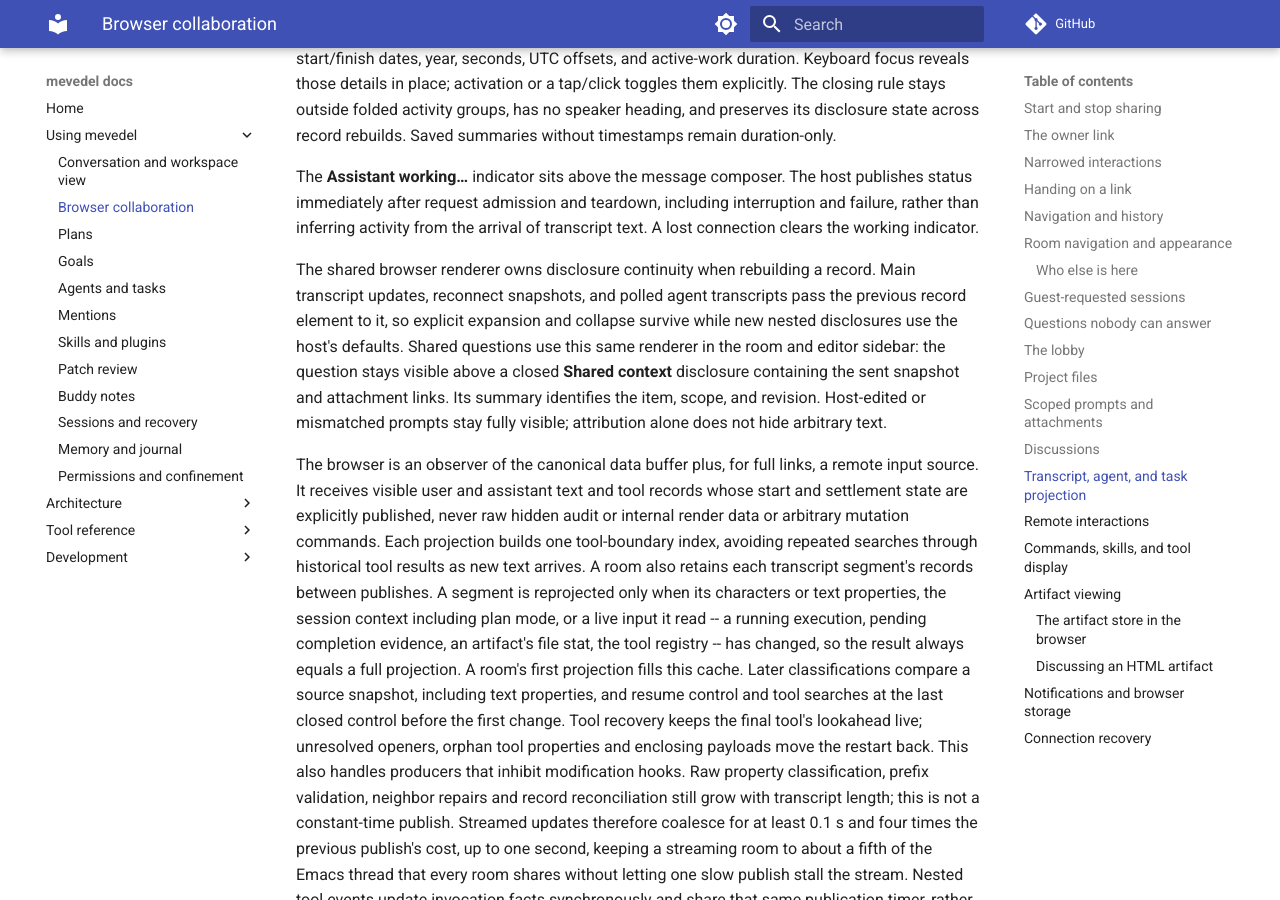
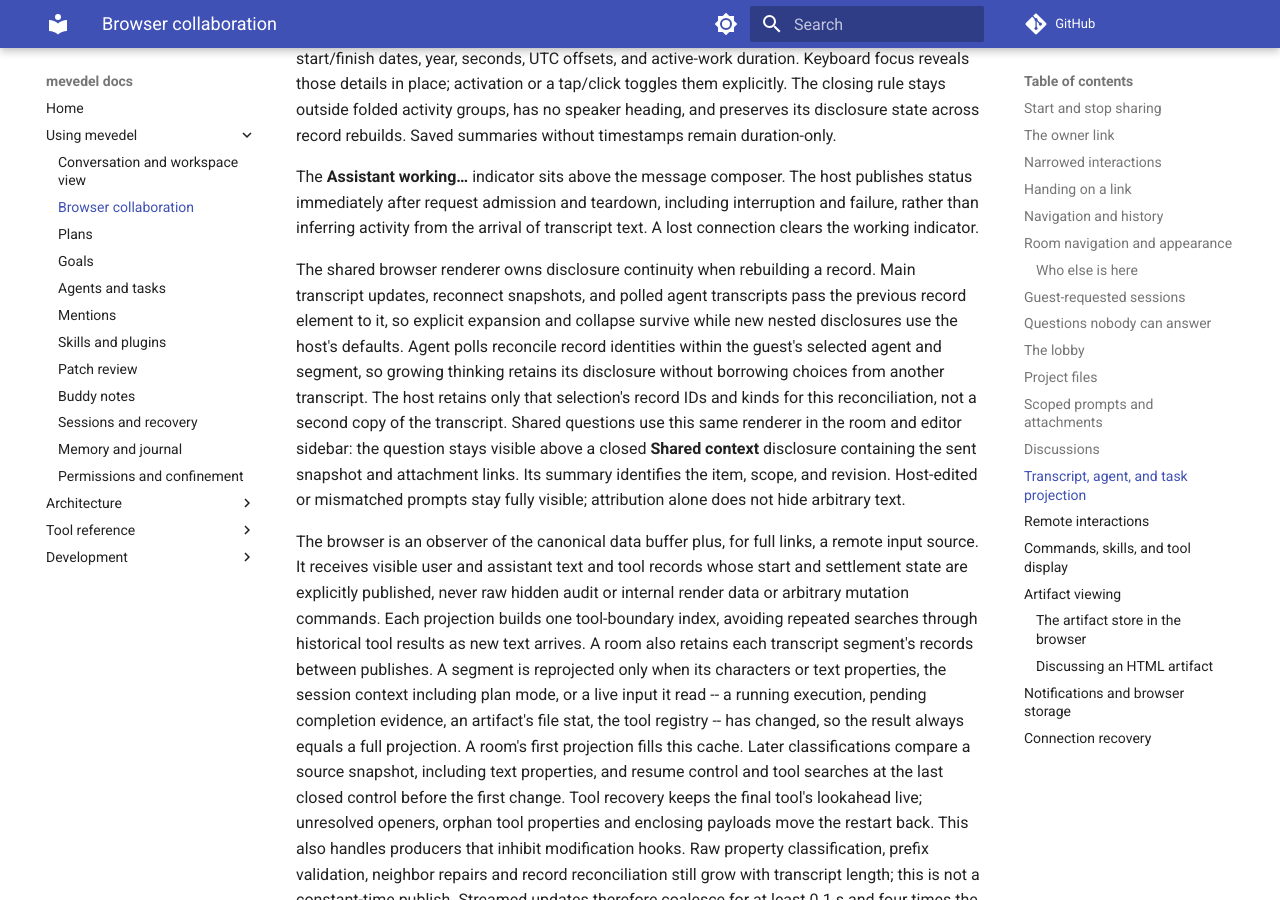
Before and after one commit to FrauH0lle/mevedel, an MkDocs documentation site: the page built from docs/collaboration.md, in a window 1280 px wide and 900 px high, scrolled down 19692 px. Built offline with MkDocs 1.6.1 and Material for MkDocs 9.7.7, drawn with Linux system fonts in a browser that asks for light colours; comment, search, counter and statistics services are not loaded.

Commit message:
fix(collaboration): Preserve thinking folds across agent polls
Agent transcript projection derives IDs from content but does not reconcile
them before replying. A streamed thinking update therefore receives a new
ID and reopens a disclosure the viewer explicitly collapsed.

Reuse the main transcript's identity reconciler for each guest's selected
agent and segment. Retain only IDs and kinds, not a second transcript or
cached artifact authority, and rebuild artifact lookup from current records.

* mevedel-collaboration-agent.el
(mevedel-collaboration--reply-agent-records): Reconcile record identities
within the last requested transcript scope before computing the wire digest.
* test/test-mevedel-collaboration-agent.el: Exercise native thinking growth
and closure through the actual agent projection and wire reply; verify that
switching children does not borrow another transcript's disclosure identity.
* test/collaboration-viewer-test.js (testThinkingRendering): Grow the agent
payload while checking explicit expansion and collapse survive its rebuild.
* docs/collaboration.md: Describe scoped agent identity reconciliation.

The native producer/wire regression fails before the fix and passes after
it. This addresses the Spec review's agent-streaming disclosure finding.

```diff
--- a/docs/collaboration.md
+++ b/docs/collaboration.md
@@ -960,6 +960,10 @@
 Main transcript updates, reconnect snapshots, and polled agent transcripts pass
 the previous record element to it, so explicit expansion and collapse survive
 while new nested disclosures use the host's defaults.
+Agent polls reconcile record identities within the guest's selected agent and
+segment, so growing thinking retains its disclosure without borrowing choices
+from another transcript. The host retains only that selection's record IDs and
+kinds for this reconciliation, not a second copy of the transcript.
 Shared questions use this same renderer in the room and editor sidebar: the
 question stays visible above a closed **Shared context** disclosure containing
 the sent snapshot and attachment links. Its summary identifies the item, scope,
```
Also changed, not shown: 3 other files.
